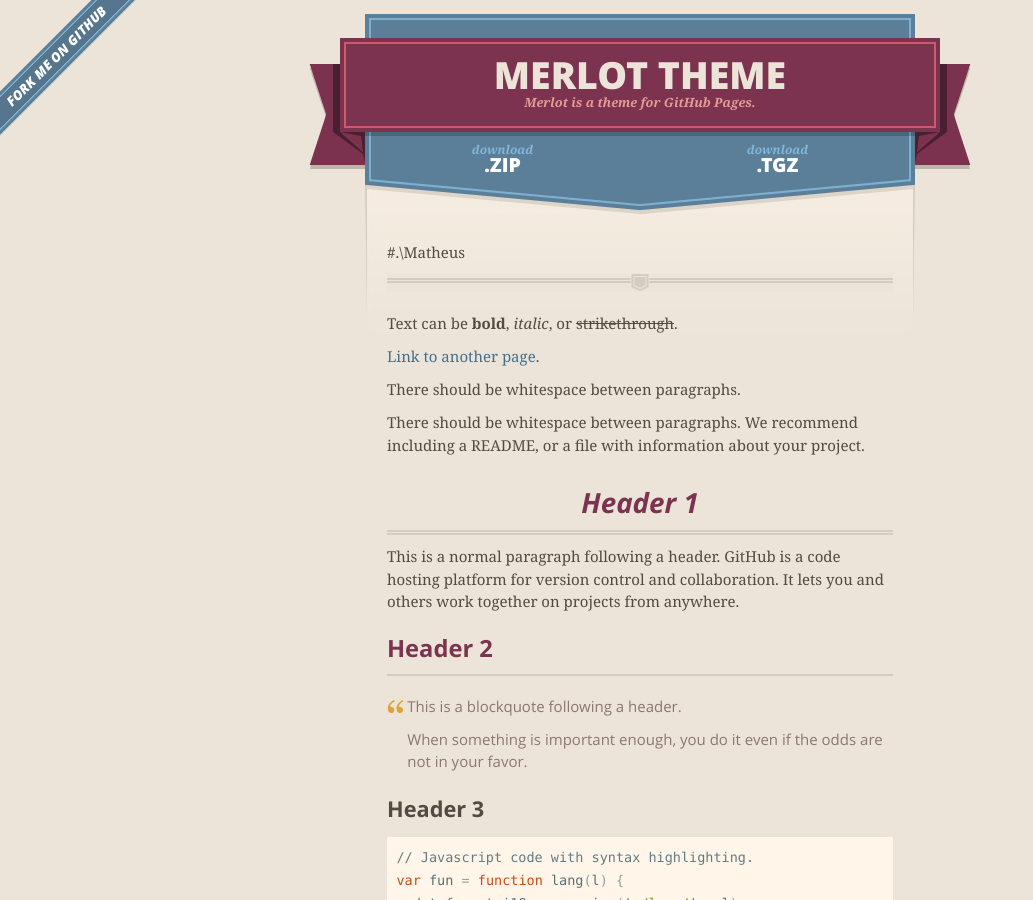
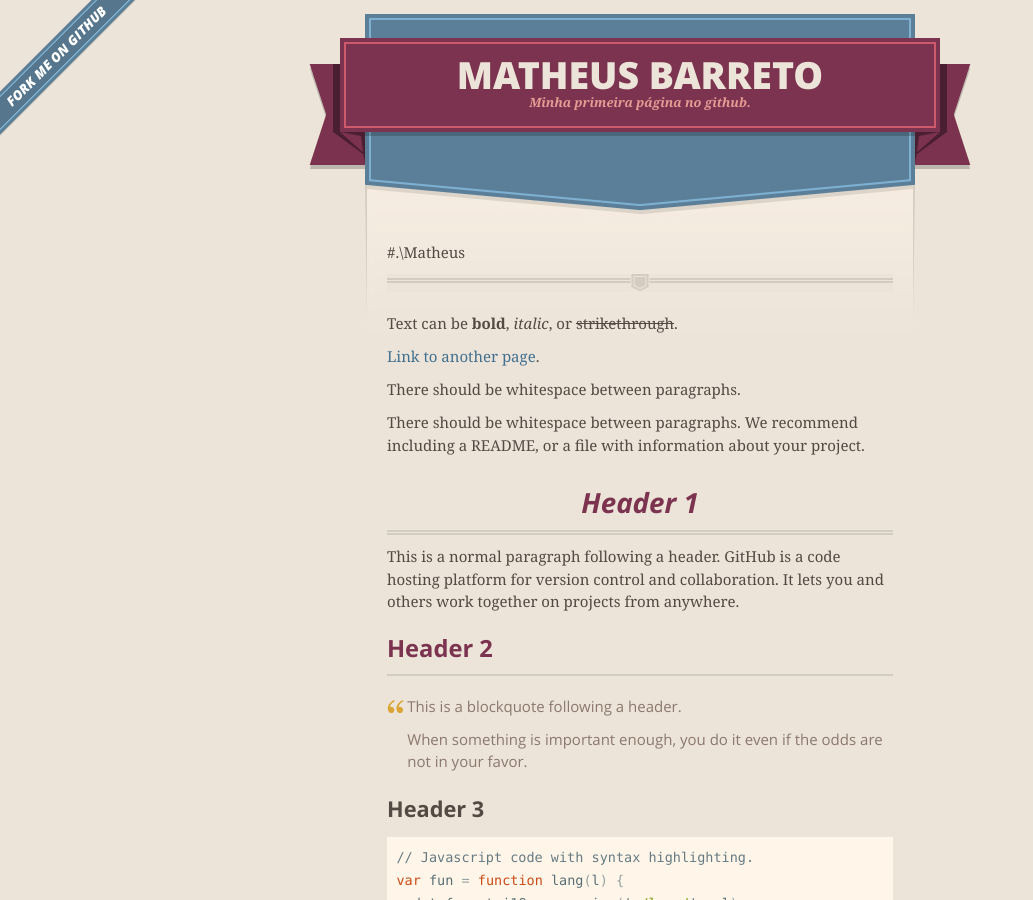
Before and after one commit to MatheusBarretoP/MatheusBarretoP.github.io, a Jekyll site: the page built from index.md, in a window 1280 px wide and 900 px high. Shown: the whole window, without its empty margins (0-1033 px from the left). Built offline with Jekyll 4.4.1, drawn with Linux system fonts in a browser that asks for light colours.

Commit message:
Atualização do _config.yml

```diff
--- a/_config.yml
+++ b/_config.yml
@@ -1,5 +1,5 @@
-title: Merlot theme
-description: Merlot is a theme for GitHub Pages.
-show_downloads: true
+title: Matheus Barreto
+description: Minha primeira página no github.
+show_downloads: false
 google_analytics:
 theme: jekyll-theme-merlot
```
